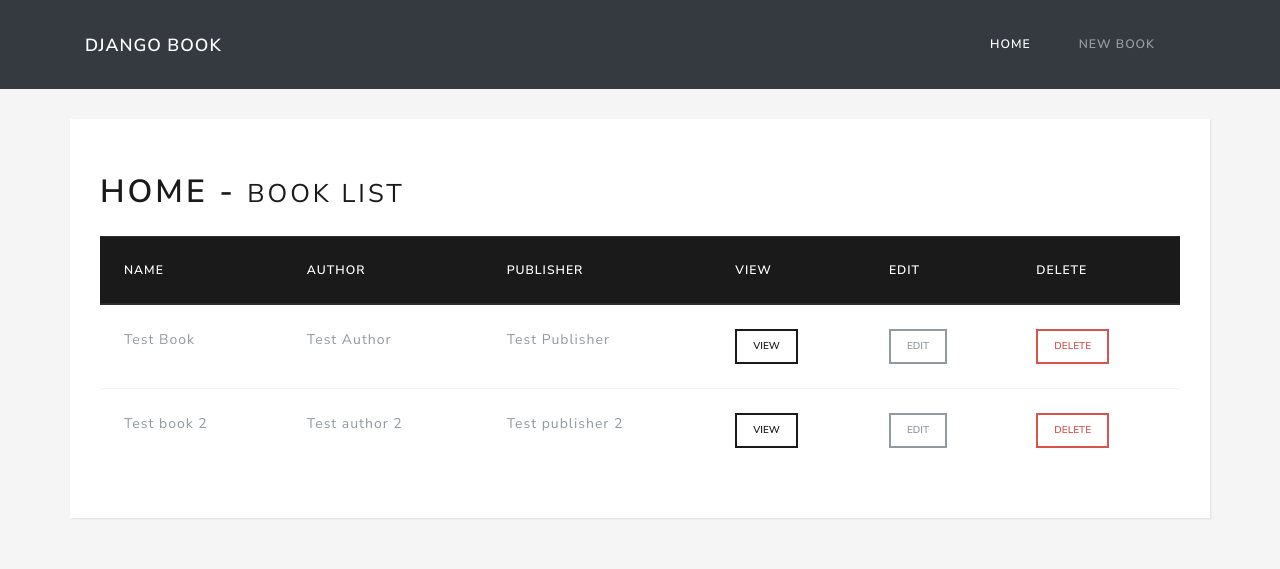
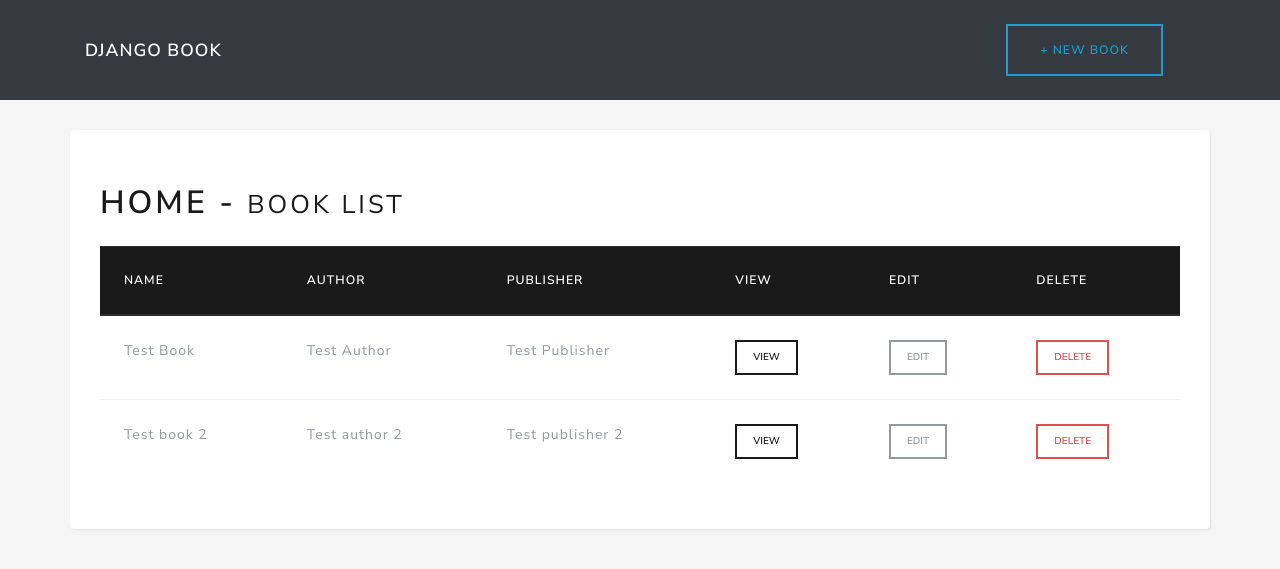
Before and after one commit to gdegirmenci/django-bookshelf, a Django app: page / in a window 1280 px wide. Shown: the top 569 px of the page. Run offline with Django 3.2, Linux system fonts and the light colour scheme; data comes from the database, SQL or seed files in the repository; some libraries are stand-ins or nearby versions.

Commit message:
Removing home link and adding new style for New Book

```diff
--- a/book/templates/book/base.html
+++ b/book/templates/book/base.html
@@ -17,6 +17,7 @@
         -webkit-box-shadow: 1px 1px 2px 0px rgba(224,224,224,1);
         -moz-box-shadow: 1px 1px 2px 0px rgba(224,224,224,1);
         box-shadow: 1px 1px 2px 0px rgba(224,224,224,1);
+        border-radius: 4px;
     }
     </style>
   </head>
@@ -31,12 +32,8 @@
         </button>
         <div class="collapse navbar-collapse" id="navbarResponsive">
           <ul class="navbar-nav ml-auto">
-            <li class="nav-item  {% if request.path == '/' %} active {% endif %}">
-              <a class="nav-link" href="/book/">Home
-              </a>
-            </li>
-            <li class="nav-item {% if request.path == '/new' %} active {% endif %}">
-              <a class="nav-link" href="{% url "book_new" %}">New Book</a>
+            <li class="nav-item">
+              <a class="btn btn-outline-info btn-md" href="{% url "book_new" %}">+ New Book</a>
             </li>
           </ul>
         </div>
--- a/book/templates/book/book_list.html
+++ b/book/templates/book/book_list.html
@@ -35,7 +35,7 @@
     {% else %}
     <div class="col-12">
         <div class="alert alert-warning" role="alert">
-            There is no book, yet. But if you want, you can add from <a class="badge badge-primary" href="{% url "book_new" %}"><strong>here.</strong></a>
+            There is no book, yet. But if you want, you can add from <a class="badge badge-info" href="{% url "book_new" %}"><strong>here.</strong></a>
         </div>
     </div>
     {% endif %}
```
